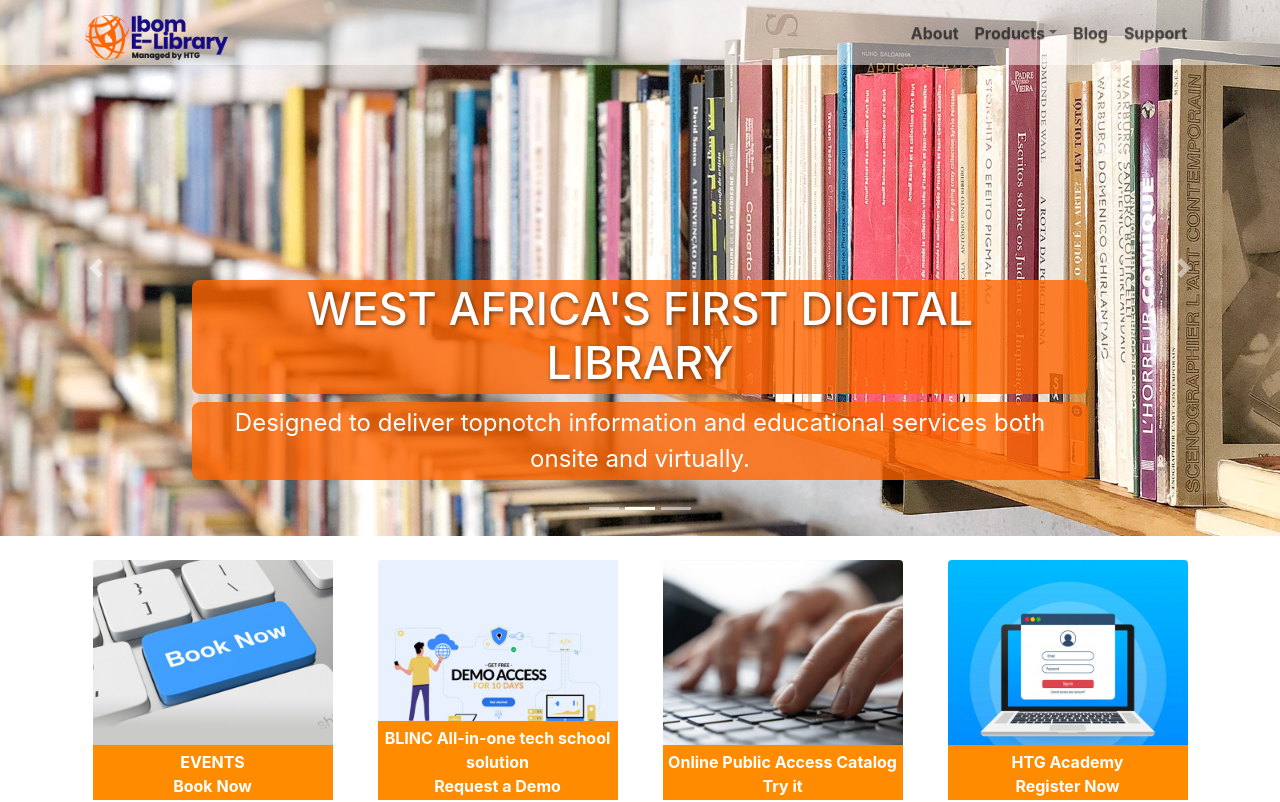
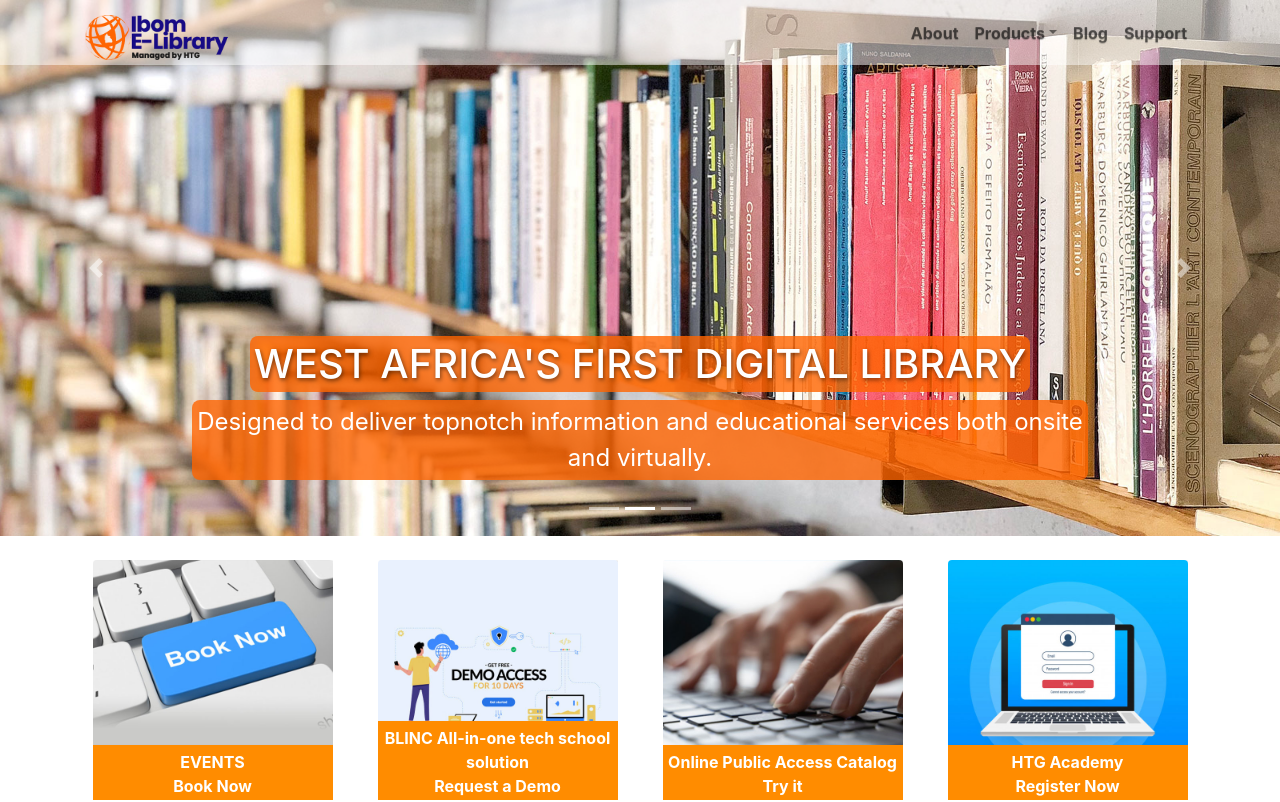
Before and after one commit to acushlakoncept/Ibomelibrary-react, a React (Create React App) app: page / in a window 1280 px wide. Shown: the top 802 px of the page. Built offline with nearby package versions, Linux system fonts and the light colour scheme.

Commit message:
Fix mobile slider text responsiveness

```diff
--- a/src/assets/styles/slider.css
+++ b/src/assets/styles/slider.css
@@ -6,21 +6,35 @@
 }
 
 .home-slider {
-  margin-top: -65px;
+  margin-top: 0;
 }
 
 .carousel-caption > h1,
 .carousel-caption > p {
   background-color: rgba(255, 101, 1, 0.8);
   display: inline-block;
-  padding: 0.2rem 1rem;
+  padding: 4px;
   border-radius: 8px;
   color: #fff;
-  font-size: 1.5rem;
+  font-size: .6rem;
 }
 
 .carousel-caption > h1 {
-  font-size: 2.8rem;
+  font-size: 1.2rem;
   text-transform: uppercase;
   text-shadow: 1px 2px 4px rgba(0, 0, 0, 0.5);
 }
+
+@media screen and (min-width: 768px) {
+  .home-slider {
+    margin-top: -65px;
+  }
+
+  .carousel-caption > h1 {
+    font-size: 2.5rem;
+  }
+
+  .carousel-caption > p {
+    font-size: 1.5rem;
+  }
+}
```
